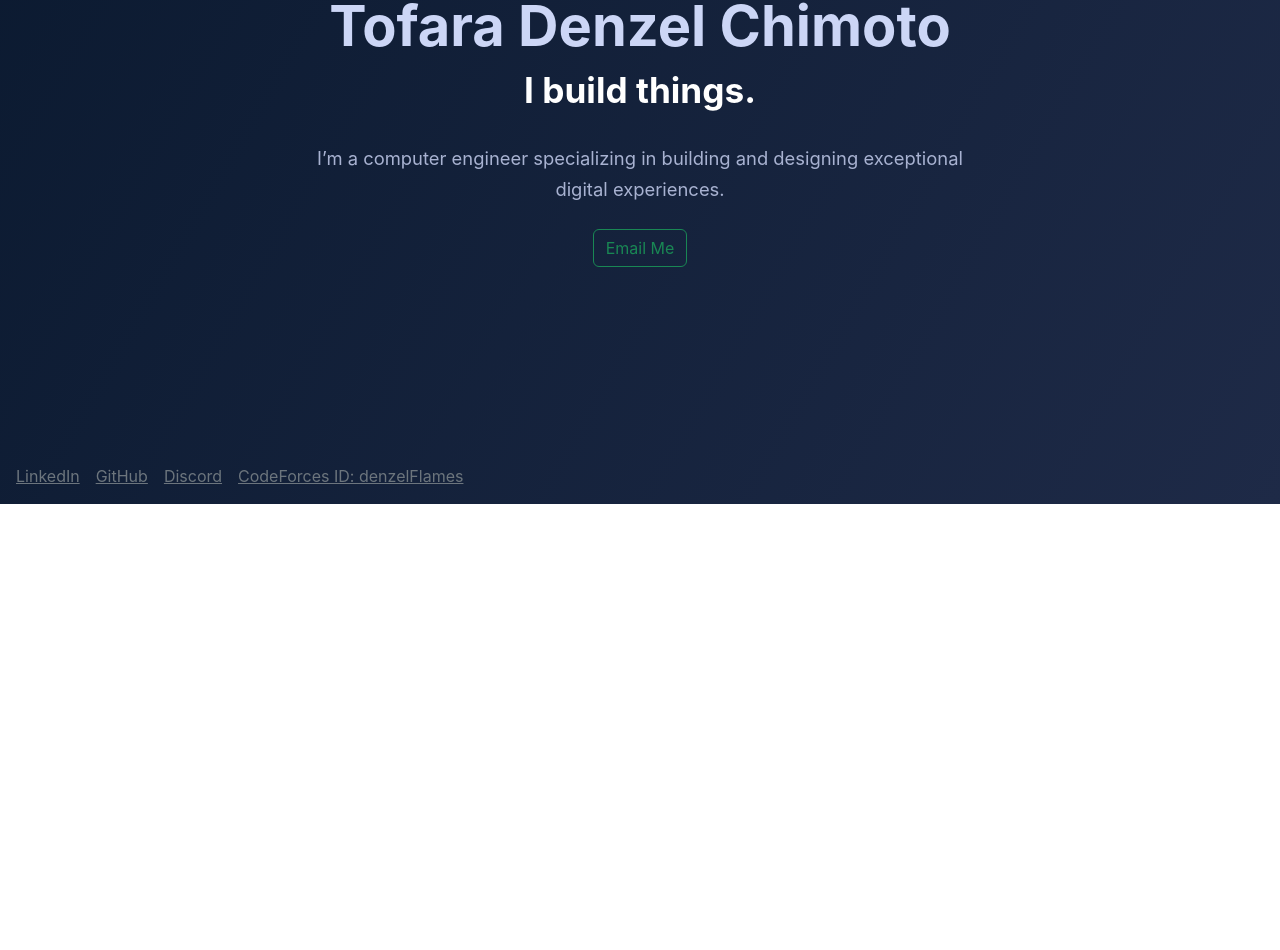
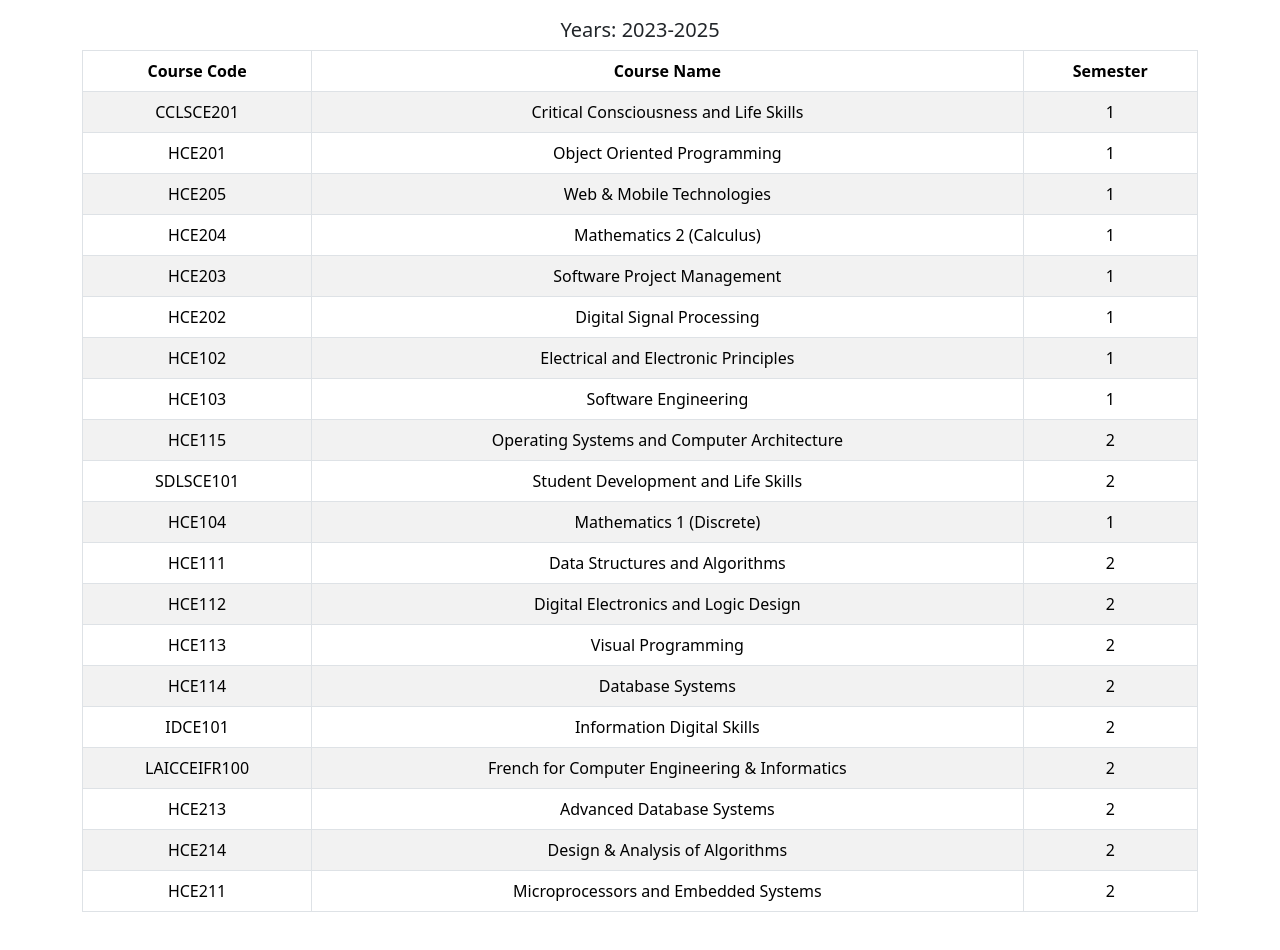
Before and after one commit to Denzel-Chimoto/portfolio, a React (Vite) app: page /about in a window 1280 px wide. Before the commit this address led to /. Shown: the part 296-1246 px from the top of the page. Before the commit the page ends 800 px from the top, so only its background shows below. Built offline with nearby package versions, Linux system fonts and the light colour scheme.

Commit message:
Added WhatsApp and mail

```diff
--- a/src/App.jsx
+++ b/src/App.jsx
@@ -8,6 +8,7 @@ import CABSManuals from './pages/pages/reconciliation';
 import NRZBook from './pages/pages/nrzbooking';
 import ProfitPredictor from './pages/pages/profit-predictor';
 import UnderConstruction from './components/UnderConstruction';
+import About from './pages/pages/About';
 
 function App() {
   return (
@@ -21,6 +22,9 @@ function App() {
           <Route path="/cabsmanuals" element={<CABSManuals/>}/>
           <Route path="/nrzbooking" element={<NRZBook/>}/>
           <Route path="/profpredictor" element={<ProfitPredictor/>}/>
+          <Route path="/about" element={<About/>}/>
+
+
         </Routes>
       </div>
     </Router>
--- a/src/components/NavBar.jsx
+++ b/src/components/NavBar.jsx
@@ -11,7 +11,7 @@ function CollapsibleExample() {
         <Navbar.Toggle aria-controls="responsive-navbar-nav" />
         <Navbar.Collapse id="responsive-navbar-nav">
           <Nav className="ms-auto">
-            <Nav.Link href="#about"><span className='number-tag'>01.</span> About</Nav.Link>
+            <Nav.Link href="/about"><span className='number-tag'>01.</span> About</Nav.Link>
             <Nav.Link href="#experience"> <span className='number-tag'>02.</span>Experience</Nav.Link>
 
             <NavDropdown title="03. Projects" id="collapsible-nav-dropdown">
@@ -20,10 +20,10 @@ function CollapsibleExample() {
               <NavDropdown.Item href="/profpredictor"> Profit Predictor </NavDropdown.Item>*/}
               <NavDropdown.Item href="/nrzbooking"> NRZ Booking </NavDropdown.Item>
               <NavDropdown.Divider />
-              <NavDropdown.Item href="#action/3.4">Go to my Github</NavDropdown.Item>
+              <NavDropdown.Item href="https://github.com/Denzel-Chimoto/">Go to my Github</NavDropdown.Item>
             </NavDropdown>
 
-            <Nav.Link href="#resume"><span className='number-tag'>04.</span>Resume</Nav.Link>
+            <Nav.Link href="https://wa.me/?text=Hie%Denzel.%Kindly%send%20your%20resume.%I'm%from-" target="_blank" rel="noopener noreferrer"><span className='number-tag'>04.</span>Resume</Nav.Link>
           </Nav>
         </Navbar.Collapse>
       </Container>
--- a/src/pages/Home.jsx
+++ b/src/pages/Home.jsx
@@ -7,11 +7,11 @@ function Home() {
       <div className="">
         <p className="intro-text">Hi, my name is</p>
         <h1 className="display-4 fw-bold">Tofara Denzel Chimoto</h1>
-        <h2 className="subtitle mb-4">I build things.</h2>
+        <h2 className="subtitle mb-4">I build systems and architectures.</h2>
         <p className="description">
-          I’m a computer engineer specializing in building and designing exceptional digital experiences.
+          I'm a computer engineer specializing in building and designing exceptional digital experiences.
         </p>
-        <a className="btn btn-outline-success mt-4" href="#course">Email Me </a>
+        <a className="btn btn-outline-success mt-4" href="mailto:chimototofara@gmail.com">Email Me </a>
       </div>
 
       {/* ContactLinks footer */}
--- /dev/null
+++ b/src/pages/pages/About.jsx
@@ -0,0 +1,135 @@
+import React from "react";
+//import "../styles/About.css"; // Optional: for custom styling
+
+function About() {
+  return (
+    <div className="container py-4">
+      <h1 className="mb-4">About Me</h1>
+      <p>
+        I am a Part 2 Computer Engineering student with a strong passion for Artificial Intelligence and Machine Learning. I represented Zimbabwe at the 2023 Pan African Mathematics Olympiads and am honored to be a Mutualite Scholar.
+      </p>
+      <p>
+        I specialize in Mobile and Web App development, building smart and efficient digital solutions. My academic journey includes rigorous training across various software and hardware modules listed below.
+      </p>
+
+      <h3 className="mt-5">Modules Completed</h3>
+
+      <h5 className="mt-4">Years: 2023-2025</h5>
+      <table className="table table-striped table-bordered">
+        <thead>
+          <tr>
+            <th>Course Code</th>
+            <th>Course Name</th>
+            <th>Semester</th>
+          </tr>
+        </thead>
+        <tbody>
+          <tr>
+            <td>CCLSCE201</td>
+            <td>Critical Consciousness and Life Skills</td>
+            <td>1</td>
+          </tr>
+          <tr>
+            <td>HCE201</td>
+            <td>Object Oriented Programming</td>
+            <td>1</td>
+          </tr>
+          <tr>
+            <td>HCE205</td>
+            <td>Web & Mobile Technologies</td>
+            <td>1</td>
+          </tr>
+          <tr>
+            <td>HCE204</td>
+            <td>Mathematics 2 (Calculus)</td>
+            <td>1</td>
+          </tr>
+          <tr>
+            <td>HCE203</td>
+            <td>Software Project Management</td>
+            <td>1</td>
+          </tr>
+          <tr>
+            <td>HCE202</td>
+            <td>Digital Signal Processing</td>
+            <td>1</td>
+          </tr>
+          <tr>
+            <td>HCE102</td>
+            <td>Electrical and Electronic Principles</td>
+            <td>1</td>
+          </tr>
+          <tr>
+            <td>HCE103</td>
+            <td>Software Engineering</td>
+            <td>1</td>
+          </tr>
+          <tr>
+            <td>HCE115</td>
+            <td>Operating Systems and Computer Architecture</td>
+            <td>2</td>
+          </tr>
+          <tr>
+            <td>SDLSCE101</td>
+            <td>Student Development and Life Skills</td>
+            <td>2</td>
+          </tr>
+          <tr>
+            <td>HCE104</td>
+            <td>Mathematics 1 (Discrete)</td>
+            <td>1</td>
+          </tr>
+          <tr>
+            <td>HCE111</td>
+            <td>Data Structures and Algorithms</td>
+            <td>2</td>
+          </tr>
+          <tr>
+            <td>HCE112</td>
+            <td>Digital Electronics and Logic Design</td>
+            <td>2</td>
+          </tr>
+          <tr>
+            <td>HCE113</td>
+            <td>Visual Programming</td>
+            <td>2</td>
+          </tr>
+          <tr>
+            <td>HCE114</td>
+            <td>Database Systems</td>
+            <td>2</td>
+          </tr>
+          <tr>
+            <td>IDCE101</td>
+            <td>Information Digital Skills</td>
+            <td>2</td>
+          </tr>
+          <tr>
+            <td>LAICCEIFR100</td>
+            <td>French for Computer Engineering & Informatics</td>
+            <td>2</td>
+          </tr>
+          <tr>
+            <td>HCE213</td>
+            <td> Advanced Database Systems</td>
+            <td>2</td>
+          </tr>
+          <tr>
+            <td>HCE214</td>
+            <td> Design & Analysis of Algorithms</td>
+            <td>2</td>
+          </tr>
+          <tr>
+            <td>HCE211</td>
+            <td>Microprocessors and Embedded Systems</td>
+            <td>2</td>
+          </tr>
+        </tbody>
+      </table>
+
+
+    </div>
+  );
+}
+
+export default About;
```
